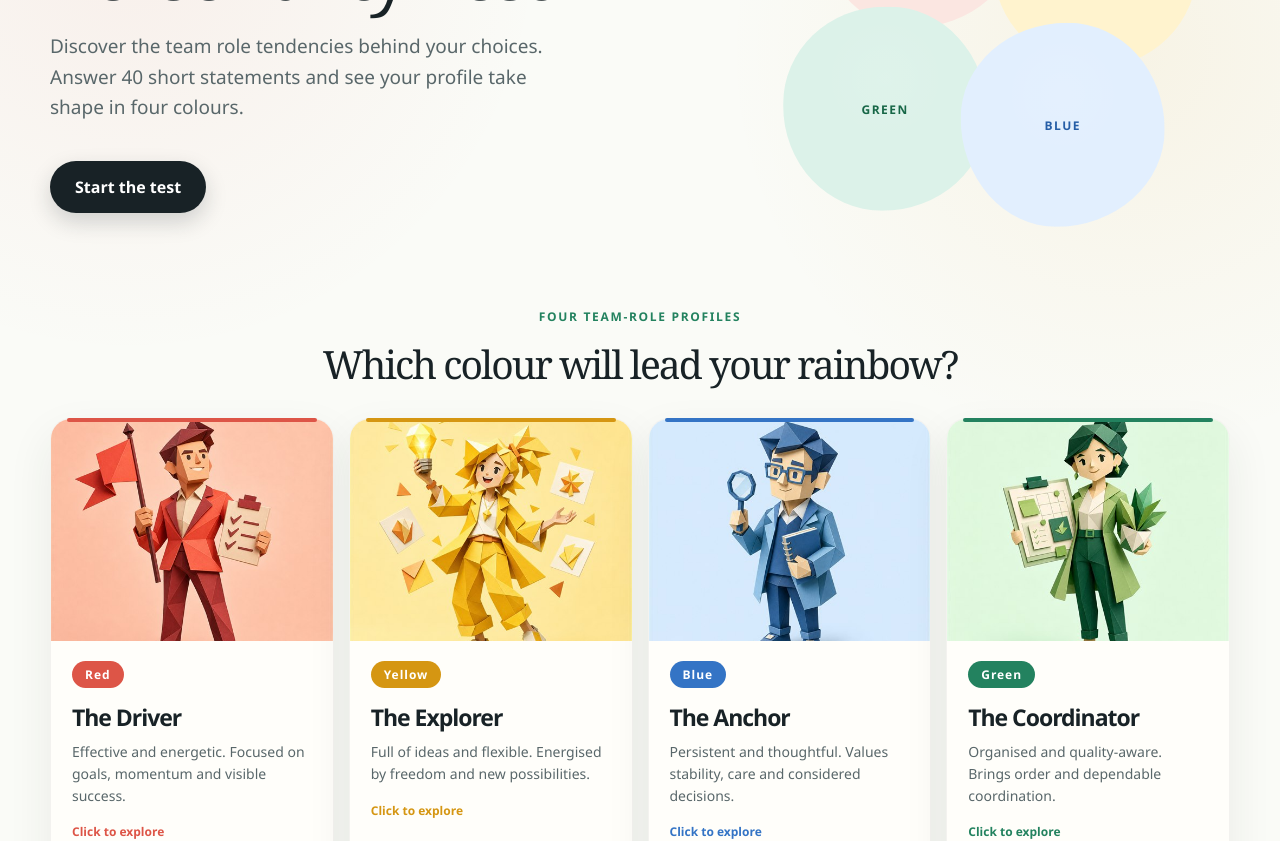
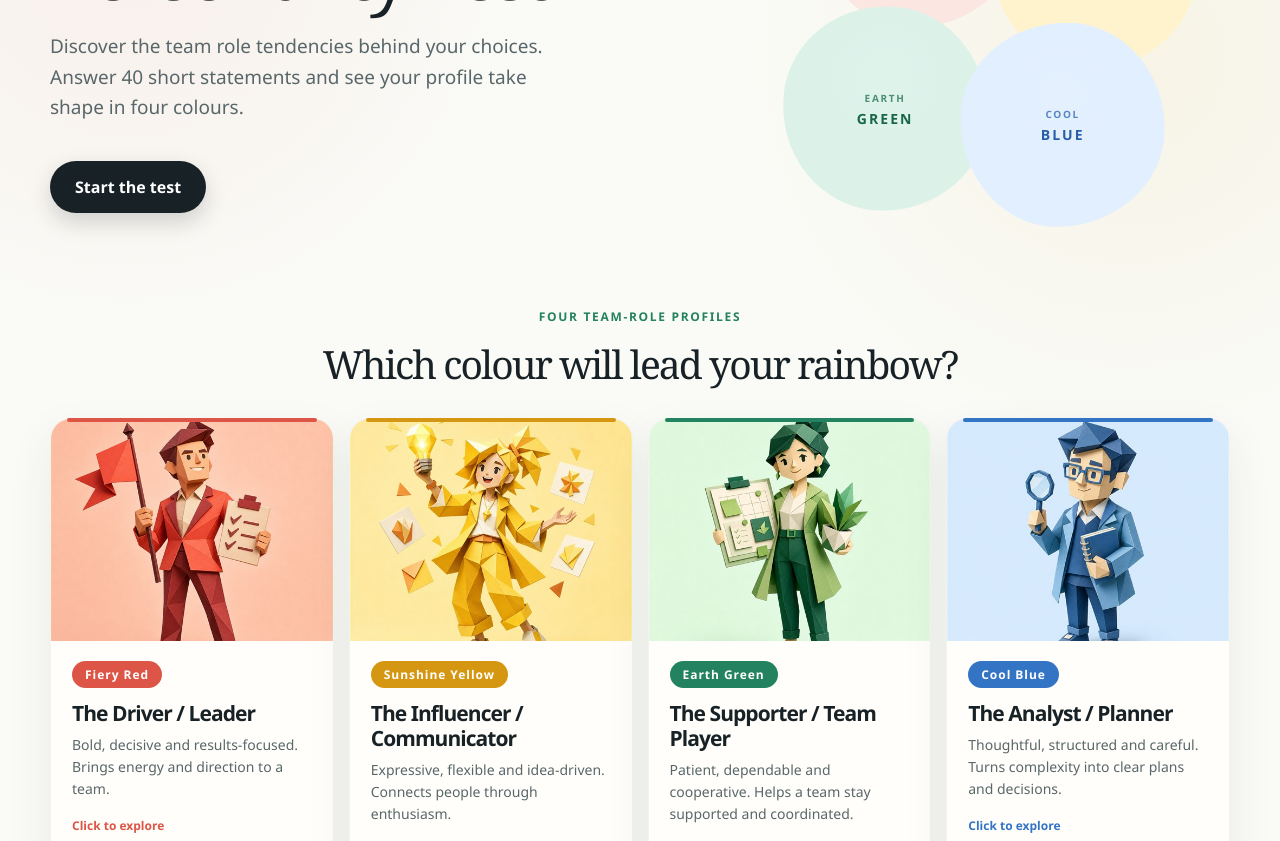
Before and after one commit to Ahmed-Estiak/Rainbow-personality-test, a React (Vite) app: page / in a window 1280 px wide. Shown: the part 340-1181 px from the top of the page. Built offline with nearby package versions, Linux system fonts and the light colour scheme.

Commit message:
Align personality profiles with named team role taxonomy

```diff
--- a/src/App.tsx
+++ b/src/App.tsx
@@ -21,6 +21,7 @@ const ratings: { value: Rating; label: string }[] = [
 ];
 const personalityProfiles: {
   colour: Colour;
+  name: string;
   title: string;
   description: string;
   image: string;
@@ -29,45 +30,53 @@ const personalityProfiles: {
 }[] = [
   {
     colour: "Red",
-    title: "The Driver",
+    name: "Fiery Red",
+    title: "The Driver / Leader",
     description:
-      "Effective and energetic. Focused on goals, momentum and visible success.",
+      "Bold, decisive and results-focused. Brings energy and direction to a team.",
     image: "avatars/red.jpg",
     detailImage: "avatars/red-detail.jpg",
     interpretation:
-      "Effective, optimistic, goal oriented, energetic. Dominating and hotheaded. Wants to be the best and to be successful.",
+      "Effective, optimistic, goal-oriented and energetic. A decisive leader who wants the team to succeed, but can become dominating or hotheaded.",
   },
   {
     colour: "Yellow",
-    title: "The Explorer",
+    name: "Sunshine Yellow",
+    title: "The Influencer / Communicator",
     description:
-      "Full of ideas and flexible. Energised by freedom and new possibilities.",
+      "Expressive, flexible and idea-driven. Connects people through enthusiasm.",
     image: "avatars/yellow.jpg",
     detailImage: "avatars/yellow-detail.jpg",
     interpretation:
-      "Lots of ideas, 'airy'. Flexible and impulsive. Not fond of rules and procedures. Wants freedom.",
+      "Full of ideas, flexible and spontaneous. A natural communicator who energises others, values freedom and is not fond of rigid procedures.",
+  },
+  {
+    colour: "Green",
+    name: "Earth Green",
+    title: "The Supporter / Team Player",
+    description:
+      "Patient, dependable and cooperative. Helps a team stay supported and coordinated.",
+    image: "avatars/green.jpg",
+    detailImage: "avatars/green-detail.jpg",
+    interpretation:
+      "Supportive and dependable in a team, with a talent for sorting ideas and coordinating activities. Values order and may be critical of quality.",
   },
   {
     colour: "Blue",
-    title: "The Anchor",
+    name: "Cool Blue",
+    title: "The Analyst / Planner",
     description:
-      "Persistent and thoughtful. Values stability, care and considered decisions.",
+      "Thoughtful, structured and careful. Turns complexity into clear plans and decisions.",
     image: "avatars/blue.jpg",
     detailImage: "avatars/blue-detail.jpg",
     interpretation:
-      "Persistent and stable, speculative and conscientious. Does not like to be criticised. Wants stability and safety.",
-  },
-  {
-    colour: "Green",
-    title: "The Coordinator",
-    description:
-      "Organised and quality-aware. Brings order and dependable coordination.",
-    image: "avatars/green.jpg",
-    detailImage: "avatars/green-detail.jpg",
-    interpretation:
-      "The 'bureacrat', is good at sorting ideas and coordinating activities. Is sceptical towards the quality of work. Likes order and stability.",
+      "Persistent, stable and conscientious. An analytical planner who values quality, safety and well-considered decisions, and may be sensitive to criticism.",
   },
 ];
+
+function getPersonalityProfile(colour: Colour) {
+  return personalityProfiles.find((profile) => profile.colour === colour)!;
+}
 
 type View = "intro" | "test" | "result";
 
@@ -347,18 +356,21 @@ function Intro({
           onPointerMove={moveBubbles}
           onPointerLeave={resetBubbleMotion}
         >
-          {(["Red", "Yellow", "Green", "Blue"] as Colour[]).map((colour) => (
+          {personalityProfiles.map((profile) => (
             <button
-              className={`colour-orb ${colourDetails[colour].cssClass}`}
-              key={colour}
+              className={`colour-orb ${colourDetails[profile.colour].cssClass}`}
+              key={profile.colour}
               type="button"
-              aria-label={`View the ${colour} personality`}
-              onClick={() => revealProfile(colour)}
+              aria-label={`View ${profile.name}, ${profile.title}`}
+              onClick={() => revealProfile(profile.colour)}
             >
               <span className="orb-drift">
                 <span className="orb-surface">
                   <span className="orb-shine" aria-hidden="true" />
-                  <span className="orb-label">{colour.toUpperCase()}</span>
+                  <span className="orb-label">
+                    <b>{profile.name.split(" ")[0]}</b>
+                    <span>{profile.colour}</span>
+                  </span>
                 </span>
               </span>
             </button>
@@ -395,10 +407,10 @@ function Intro({
                 <div className="profile-face profile-front">
                   <img
                     src={`${import.meta.env.BASE_URL}${profile.image}`}
-                    alt={`${profile.colour} personality avatar`}
+                    alt={`${profile.name} personality avatar`}
                   />
                   <div className="profile-copy">
-                    <span>{profile.colour}</span>
+                    <span>{profile.name}</span>
                     <h3>{profile.title}</h3>
                     <p>{profile.description}</p>
                     <small>Click to explore</small>
@@ -411,7 +423,7 @@ function Intro({
                     aria-hidden="true"
                   />
                   <div className="profile-copy">
-                    <span>{profile.colour}</span>
+                    <span>{profile.name}</span>
                     <p className="interpretation">{profile.interpretation}</p>
                     <small>Click to return</small>
                   </div>
@@ -627,9 +639,7 @@ function QuestionCard({
 function Results({ scores, onRetake }: { scores: Scores; onRetake: () => void }) {
   const tie = scores.dominant.length > 1;
   const primaryColour = scores.dominant[0];
-  const primaryProfile = personalityProfiles.find(
-    ({ colour }) => colour === primaryColour,
-  )!;
+  const primaryProfile = getPersonalityProfile(primaryColour);
   const rankedColours = (Object.keys(scores.colours) as Colour[]).sort(
     (first, second) => scores.colours[second] - scores.colours[first],
   );
@@ -645,7 +655,7 @@ function Results({ scores, onRetake }: { scores: Scores; onRetake: () => void })
           <div className="dominant-tags">
             {scores.dominant.map((colour) => (
               <span className={colourDetails[colour].cssClass} key={colour}>
-                {colour}
+                {getPersonalityProfile(colour).name}
               </span>
             ))}
           </div>
@@ -657,24 +667,14 @@ function Results({ scores, onRetake }: { scores: Scores; onRetake: () => void })
               ? "Two or more colour areas share the highest score. Your style draws equally on these team roles."
               : primaryProfile.interpretation}
           </p>
-          <div className="dominant-stats">
-            <div>
-              <small>Colour area</small>
-              <strong>{scores.colours[primaryColour]}</strong>
-            </div>
-            <div>
-              <small>Formula</small>
-              <code>{colourDetails[primaryColour].formula}</code>
-            </div>
-          </div>
         </div>
         <div className="result-portrait">
           <img
             src={`${import.meta.env.BASE_URL}${primaryProfile.image}`}
-            alt={`${primaryColour} personality illustration`}
+            alt={`${primaryProfile.name} personality illustration`}
           />
           <span className={colourDetails[primaryColour].cssClass}>
-            {primaryColour.toUpperCase()}
+            {primaryProfile.name.toUpperCase()}
           </span>
         </div>
       </section>
@@ -731,7 +731,7 @@ function Results({ scores, onRetake }: { scores: Scores; onRetake: () => void })
             <div className="score-card-body">
               <div className="score-title">
                 <div>
-                  <span>{profile.colour}</span>
+                  <span>{profile.name}</span>
                   <h3>{profile.title}</h3>
                 </div>
                 <strong>{scores.colours[profile.colour]}</strong>
@@ -842,7 +842,7 @@ function ColourBars({
           <div className="bar-name">
             <span>
               <small>{String(index + 1).padStart(2, "0")}</small>
-              {colour}
+              {getPersonalityProfile(colour).name}
             </span>
             <strong>{colours[colour]}</strong>
           </div>
--- a/src/lib/scoring.ts
+++ b/src/lib/scoring.ts
@@ -18,25 +18,25 @@ export const colourDetails: Record<
   Red: {
     formula: "(A * B) / 2",
     description:
-      "Effective, optimistic, goal-oriented and energetic. You want to succeed and can take the lead decisively.",
+      "Bold, decisive and results-focused. Brings energy and direction as a driver and leader.",
     cssClass: "red",
   },
   Yellow: {
     formula: "(B * C) / 2",
     description:
-      "Idea-driven, flexible and spontaneous. You value freedom and are comfortable exploring alternatives.",
+      "Expressive, flexible and idea-driven. Connects people as an influencer and communicator.",
     cssClass: "yellow",
   },
   Blue: {
     formula: "(C * D) / 2",
     description:
-      "Persistent, thoughtful and conscientious. You value stability, safety and time to consider decisions.",
+      "Thoughtful, structured and conscientious. Creates clarity as an analyst and planner.",
     cssClass: "blue",
   },
   Green: {
     formula: "(D * A) / 2",
     description:
-      "Organised and coordinating. You value quality, order and dependable ways of turning ideas into action.",
+      "Patient, dependable and cooperative. Supports the group as a steady team player.",
     cssClass: "green",
   },
 };
--- a/src/styles.css
+++ b/src/styles.css
@@ -242,6 +242,22 @@ p {
 .orb-label {
   position: relative;
   z-index: 1;
+  text-align: center;
+  text-transform: uppercase;
+}
+
+.orb-label b {
+  display: block;
+  opacity: 0.72;
+  font-size: 10px;
+  letter-spacing: 0.17em;
+}
+
+.orb-label span {
+  display: block;
+  margin-top: 4px;
+  font-size: 14px;
+  letter-spacing: 0.15em;
 }
 
 .colour-orb:hover .orb-surface,
@@ -472,7 +488,7 @@ p {
 
 .profile-flipper {
   position: relative;
-  min-height: 480px;
+  min-height: 514px;
   border-radius: inherit;
   transform-style: preserve-3d;
   transition: transform 580ms cubic-bezier(0.22, 0.7, 0.16, 1);
@@ -560,7 +576,8 @@ p {
 .profile-copy h3 {
   margin: 13px 0 8px;
   color: var(--ink);
-  font-size: 23px;
+  font-size: 21px;
+  line-height: 1.2;
   letter-spacing: -0.045em;
 }
 
@@ -986,42 +1003,6 @@ p {
   line-height: 1.65;
 }
 
-.dominant-stats {
-  display: flex;
-  gap: 15px;
-  margin-top: 28px;
-}
-
-.dominant-stats div {
-  min-width: 130px;
-  padding: 13px 17px;
-  border: 1px solid rgba(24, 34, 38, 0.06);
-  border-radius: 14px;
-  background: white;
-}
-
-.dominant-stats small {
-  display: block;
-  margin-bottom: 4px;
-  color: var(--ink-soft);
-  font-size: 11px;
-  font-weight: 700;
-  letter-spacing: 0.09em;
-  text-transform: uppercase;
-}
-
-.dominant-stats strong {
-  color: var(--ink);
-  font-size: 28px;
-  letter-spacing: -0.04em;
-}
-
-.dominant-stats code {
-  color: var(--result-accent);
-  font-size: 15px;
-  font-weight: 650;
-}
-
 .result-portrait {
   position: relative;
   overflow: hidden;
@@ -1340,6 +1321,7 @@ p {
 }
 
 .score-title strong {
+  flex: none;
   color: var(--ink);
   font-size: 27px;
   letter-spacing: -0.05em;
@@ -1639,16 +1621,6 @@ p {
     font-size: 15px;
   }
 
-  .dominant-stats {
-    gap: 8px;
-  }
-
-  .dominant-stats div {
-    flex: 1;
-    min-width: 0;
-    padding: 11px 12px;
-  }
-
   .result-portrait img {
     height: 255px;
   }
```
Also changed, not shown: 1 other file (tests, documents, lock files or other folders).
